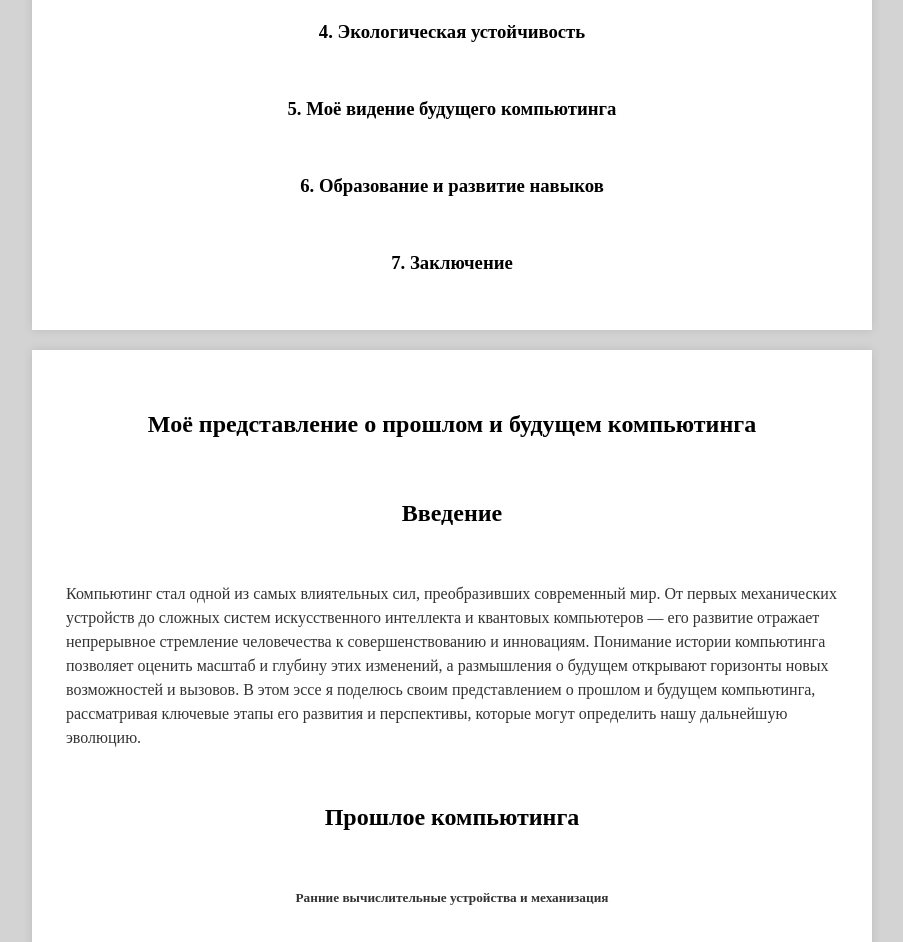
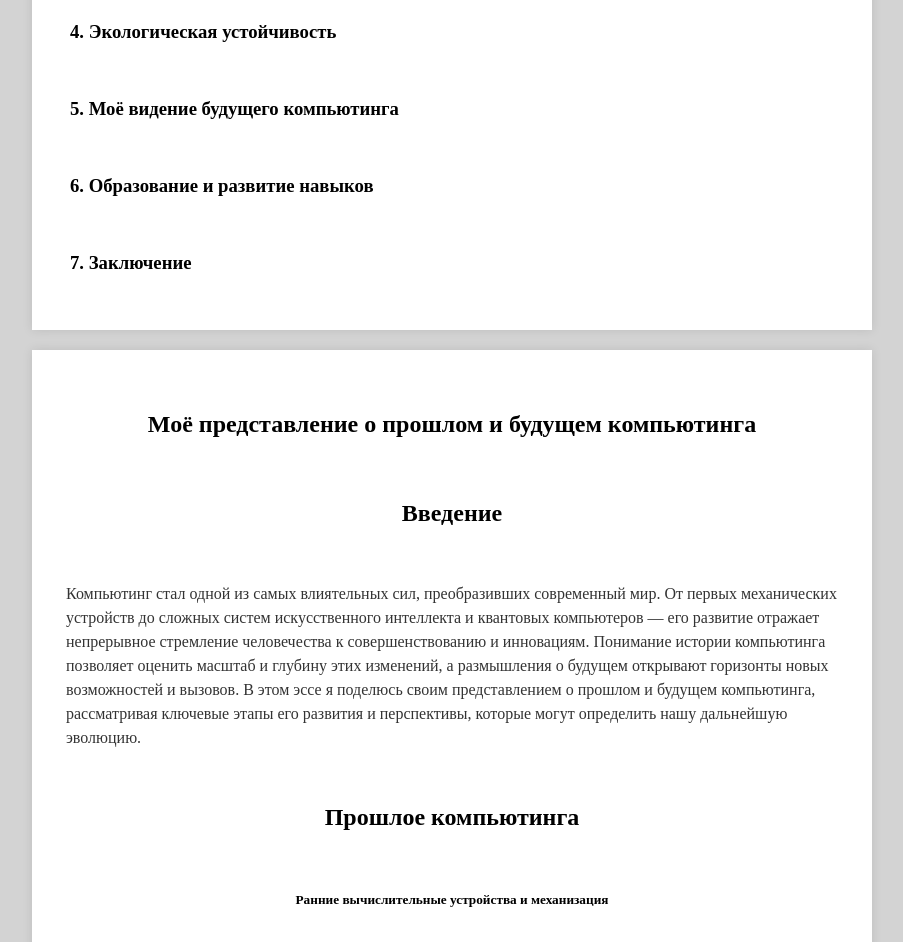
Before and after one commit to MutchTime/Don, a plain HTML site: page index.html in a window 1280 px wide. Shown: the part 572-1514 px from the top of the page, without its empty margins (188-1091 px from the left). Drawn offline with Linux system fonts and the light colour scheme.

Commit message:
Update index.html

```diff
--- a/index.html
+++ b/index.html
@@ -37,7 +37,7 @@
             color: #000000;
             padding: 18px;
            font-family: Times New Roman;
-            text-align: center;
+            text-align: sans-serif;
        }
      h4 {
             color: #000000;
@@ -53,8 +53,8 @@
             font-family: Times New Roman;
         }
      h5 {
-            color: #333;
-            padding: 16px;
+            color: #000000;
+            padding: 18px;
            font-family: Times New Roman;
             text-align: center;
      }
```
